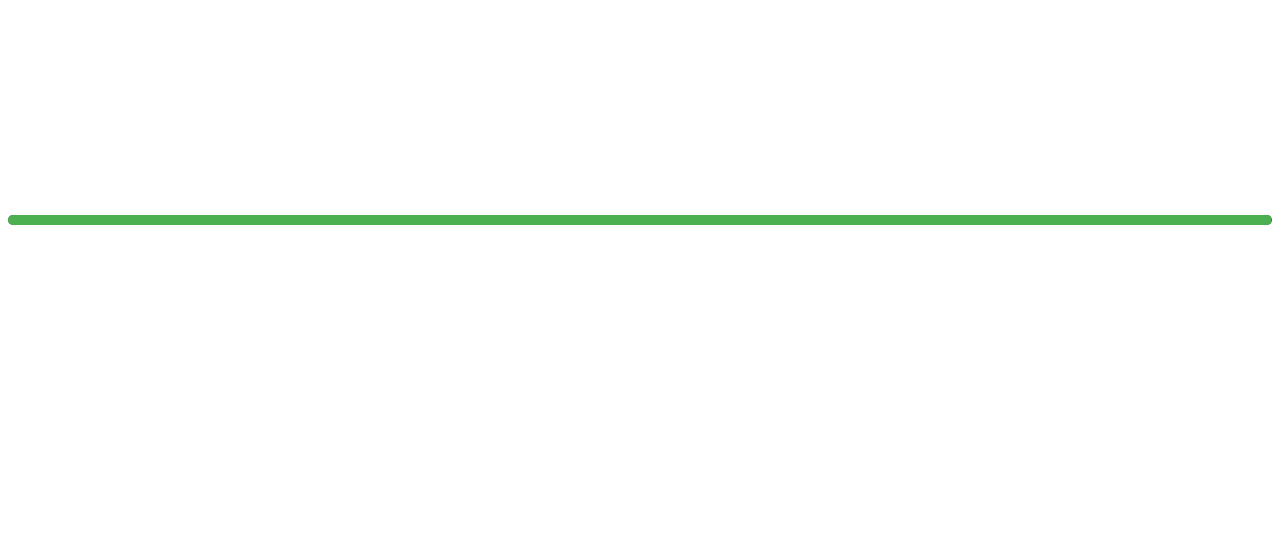
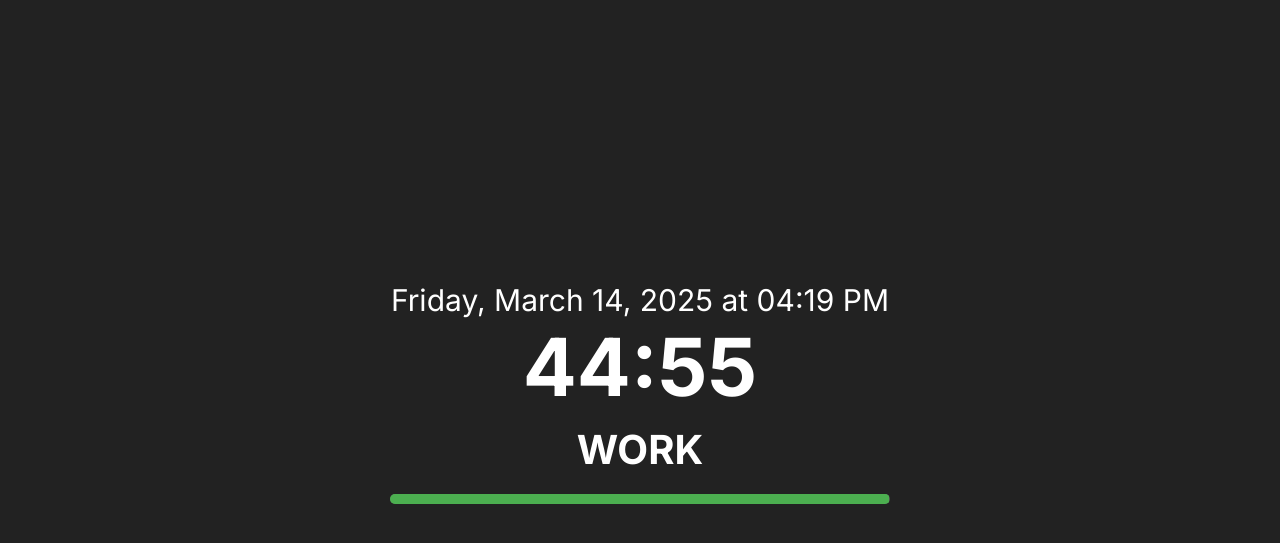
Before and after one commit to XdevArchitect/pomodoro-timer, a plain HTML site: page index.html in a window 1280 px wide. Shown: the part 17-560 px from the top of the page. Drawn offline with Linux system fonts and the light colour scheme.

Commit message:
fix bug time & UI

```diff
--- a/index.html
+++ b/index.html
@@ -8,11 +8,17 @@
         @import url('https://fonts.googleapis.com/css2?family=Inter:wght@400;700&display=swap');
         body {
             font-family: 'Inter', sans-serif;
-            background: transparent;
+            background-color: #222;
             color: white;
             text-align: center;
             font-size: 40px;
             font-weight: 700;
+            margin: 0;
+            display: flex;
+            flex-direction: column;
+            align-items: center;
+            justify-content: center;
+            height: 100vh;
         }
         #time {
             font-size: 80px;
@@ -27,7 +33,8 @@
             font-weight: 400;
         }
         #progress-container {
-            width: 100%;
+            width: 80%;
+            max-width: 500px;
             background-color: #555;
             height: 10px;
             margin-top: 20px;
@@ -38,25 +45,29 @@
             width: 100%;
             height: 100%;
             background-color: #4caf50;
-            transition: width 1s linear;
+            transition: width 0.5s linear;
         }
     </style>
 </head>
 <body>
     <div id="datetime">Loading...</div>
-    <div id="time">25:00</div>
+    <div id="time">45:00</div>
     <div id="status">WORK</div>
     <div id="progress-container">
         <div id="progress-bar"></div>
     </div>
 
     <script>
+        document.addEventListener("DOMContentLoaded", function () {
+            console.log("DOM Loaded, starting timer...");
+
             let workTime = 45 * 60,
                 breakTime = 5 * 60,
                 isWorking = true,
                 timeLeft = workTime;
 
             function updateTimer() {
+                if (timeLeft >= 0) {
                     let minutes = Math.floor(timeLeft / 60);
                     let seconds = timeLeft % 60;
                     document.getElementById("time").innerText = `${minutes}:${seconds < 10 ? '0' : ''}${seconds}`;
@@ -64,24 +75,35 @@
                     let progress = (timeLeft / (isWorking ? workTime : breakTime)) * 100;
                     document.getElementById("progress-bar").style.width = progress + "%";
 
-            if (timeLeft <= 0) {
+                    timeLeft--;
+                } else {
                     isWorking = !isWorking;
                     timeLeft = isWorking ? workTime : breakTime;
                     document.getElementById("status").innerText = isWorking ? "WORK" : "BREAK";
                     document.getElementById("progress-bar").style.backgroundColor = isWorking ? "#4caf50" : "#ff9800";
+                    document.getElementById("progress-bar").style.width = "100%";
                 }
-
-            timeLeft--;
             }
 
             function updateDateTime() {
                 const now = new Date();
-            const options = { weekday: 'long', year: 'numeric', month: 'long', day: 'numeric', hour: '2-digit', minute: '2-digit' };
+                const options = {
+                    weekday: 'long',
+                    year: 'numeric',
+                    month: 'long',
+                    day: 'numeric',
+                    hour: '2-digit',
+                    minute: '2-digit'
+                };
                 document.getElementById("datetime").innerText = now.toLocaleDateString('en-US', options);
             }
 
+            updateTimer(); // Chạy ngay khi load trang
+            updateDateTime();
+
             setInterval(updateTimer, 1000);
             setInterval(updateDateTime, 1000);
+        });
     </script>
 </body>
 </html>
```
Lines whose indentation alone changed are shown as unchanged.
